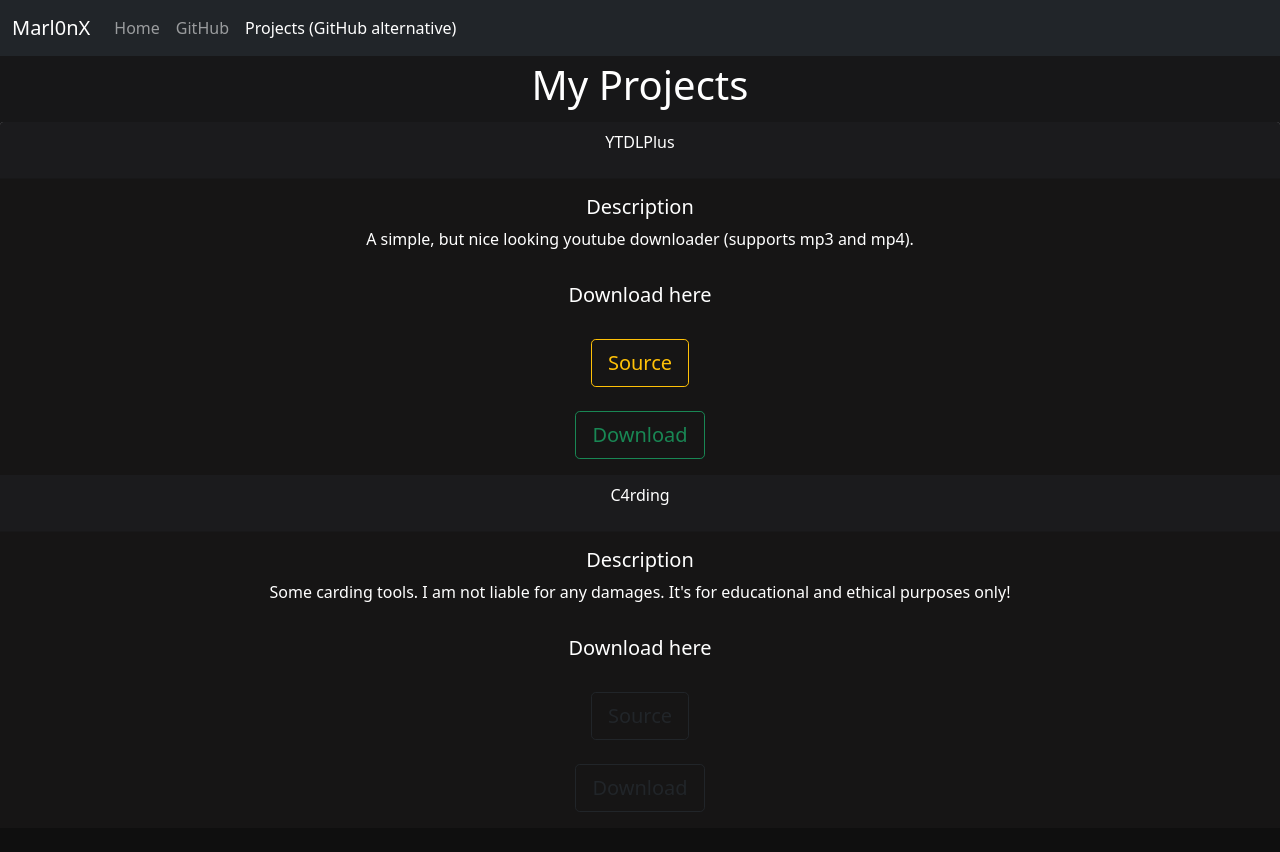
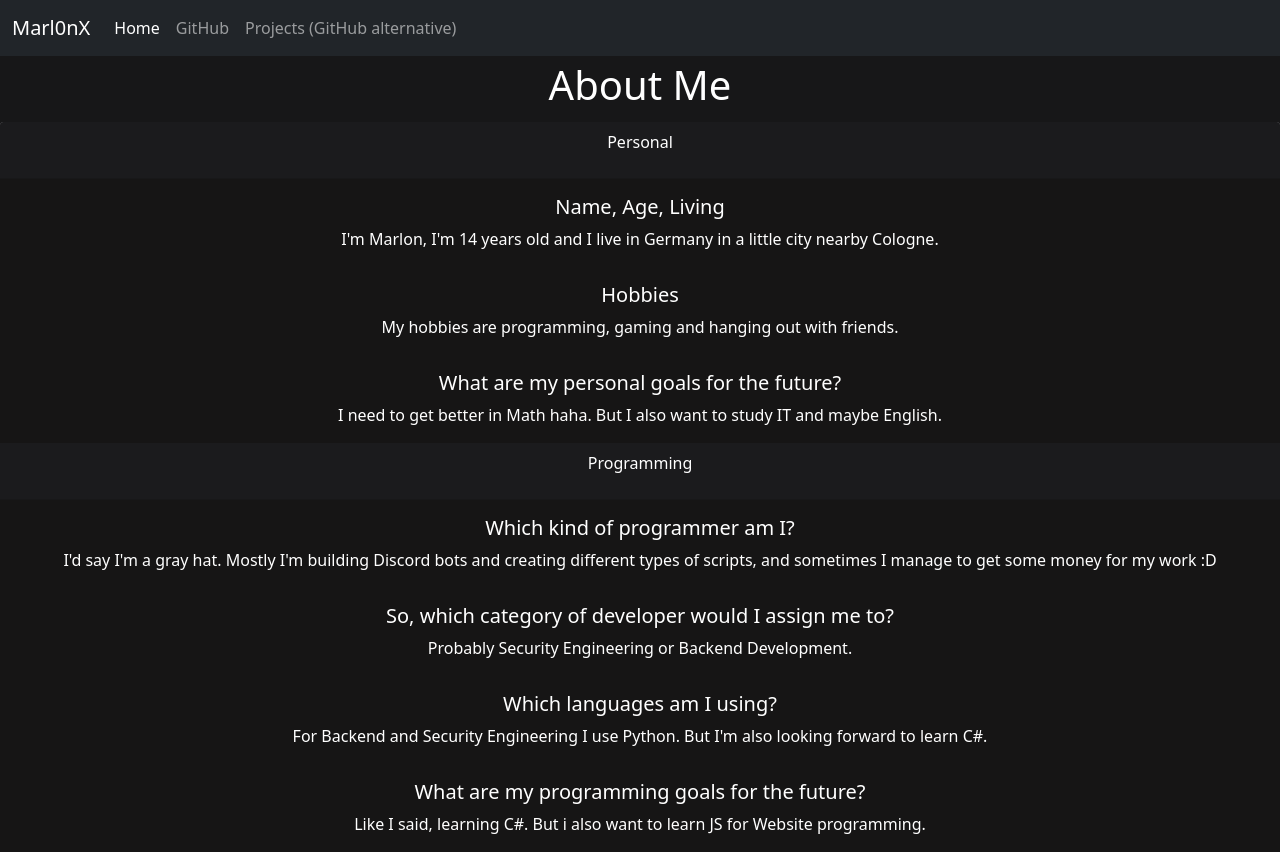
Before and after one commit to marl0nx/about_me, a plain HTML site: page index.html in a window 1280 px wide. Before the commit the page ends 828 px from the top, so only its background shows below. Drawn offline with nearby package versions, Linux system fonts and the light colour scheme.

Commit message:
Update index.html

```diff
--- a/index.html
+++ b/index.html
@@ -2,7 +2,12 @@
     <title>Marl0nX</title>
     <link href="https://cdn.jsdelivr.net/npm/bootstrap@5.1.3/dist/css/bootstrap.min.css" rel="stylesheet" integrity="sha384-1BmE4kWBq78iYhFldvKuhfTAU6auU8tT94WrHftjDbrCEXSU1oBoqyl2QvZ6jIW3" crossorigin="anonymous">
     <link rel="stylesheet" href="https://cdnjs.cloudflare.com/ajax/libs/font-awesome/4.7.0/css/font-awesome.min.css">
-    <link rel="stylesheet" href="../css/projects/style.css">
+    <link rel="stylesheet" href="css/style.css">
+    <meta content="Marl0nX" property="og:title" />
+    <meta content="My official website. You will find some information about me and my projects." property="og:description" />
+    <meta content="https://marl0nx.github.io/about_me/" property="og:url" />
+    <meta content="https://cdn.discordapp.com/avatars/875067866670575626/5fce0322d79481fee3c619d71cab929e.webp?size=128" property="og:image" />
+    <meta content="#101021" data-react-helmet="true" name="theme-color" />
 </head>
 
 <body>
@@ -15,48 +20,53 @@
           </button>
           <div class="collapse navbar-collapse" id="navbarNavAltMarkup">
             <div class="navbar-nav">
-              <a class="nav-link" href="https://marl0nx.github.io/about_me">Home</a>
+              <a class="nav-link active" aria-current="page" href="">Home</a>
               <a class="nav-link" href="https://github.com/marl0nx">GitHub</a>
-              <a class="nav-link active" aria-current="page" href="">Projects (GitHub alternative)</a>
+              <a class="nav-link" href="https://marl0nx.github.io/about_me/projects">Projects (GitHub alternative)</a>
             </div>
           </div>
         </div>
       </nav>
 
       <div class="part1">
-        <h1 class="text-center" style="padding-top: 5px; padding-bottom: 5px;">My Projects</h1>
+        <h1 class="text-center" style="padding-top: 5px; padding-bottom: 5px;">About Me</h1>
 
         <div class="card text-center" style="border: 0px; border-color: rgb(27, 27, 29);">
             <div class="card-header" style="background-color: rgb(27, 27, 29);">
-              <p style="color: white;">YTDLPlus</p>
+              <p style="color: white;">Personal</p>
             </div>
             <div class="card-body" style="background-color: rgb(22, 21, 21);">
-              <h5 class="card-title" style="color: white;">Description</h5>
-              <p class="card-text" style="color: white;">A simple, but nice looking youtube downloader (supports mp3 and mp4).</p>
+              <h5 class="card-title" style="color: white;">Name, Age, Living</h5>
+              <p class="card-text" style="color: white;">I'm Marlon, I'm 14 years old and I live in Germany in a little city nearby Cologne.</p>
             </div>
             <div class="card-body" style="background-color: rgb(22, 21, 21);">
-                <h5 class="card-title" style="color: white;">Download here</h5>
-                <br>
-                <a href="https://github.com/marl0nx/ytdlplus"><button type="button" class="btn btn-outline-warning btn-lg btn-block">Source</button></a>
-                <br>
-                <br>
-                <a href="https://github.com/marl0nx/ytdlplus/archive/refs/heads/main.zip"><button type="button" class="btn btn-outline-success btn-lg btn-block">Download</button></a>
-            </div>
-            <div class="card-header" style="background-color: rgb(27, 27, 29);">
-              <p style="color: white;">C4rding</p>
+                <h5 class="card-title" style="color: white;">Hobbies</h5>
+                <p class="card-text" style="color: white;">My hobbies are programming, gaming and hanging out with friends.</p>
             </div>
             <div class="card-body" style="background-color: rgb(22, 21, 21);">
-              <h5 class="card-title" style="color: white;">Description</h5>
-              <p class="card-text" style="color: white;">Some carding tools. I am not liable for any damages. It's for educational and ethical purposes only!</p>
+              <h5 class="card-title" style="color: white;">What are my personal goals for the future?</h5>
+              <p class="card-text" style="color: white;">I need to get better in Math haha. But I also want to study IT and maybe English.</p>
+            </div>
+
+            <div class="card-header" style="background-color: rgb(27, 27, 29);">
+              <p style="color: white;">Programming</p>
             </div>
             <div class="card-body" style="background-color: rgb(22, 21, 21);">
-                <h5 class="card-title" style="color: white;">Download here</h5>
-                <br>
-                <a href=""><button type="button" class="btn btn-outline-dark btn-lg btn-block">Source</button></a>
-                <br>
-                <br>
-                <a href=""><button type="button" class="btn btn-outline-dark btn-lg btn-block">Download</button></a>
+              <h5 class="card-title" style="color: white;">Which kind of programmer am I?</h5>
+              <p class="card-text" style="color: white;">I'd say I'm a gray hat. Mostly I'm building Discord bots and creating different types of scripts, and sometimes I manage to get some money for my work :D</p>
             </div>
+            <div class="card-body" style="background-color: rgb(22, 21, 21);">
+                <h5 class="card-title" style="color: white;">So, which category of developer would I assign me to?</h5>
+                <p class="card-text" style="color: white;">Probably Security Engineering or Backend Development.</p>
+            </div>
+            <div class="card-body" style="background-color: rgb(22, 21, 21);">
+                <h5 class="card-title" style="color: white;">Which languages am I using?</h5>
+                <p class="card-text" style="color: white;">For Backend and Security Engineering I use Python. But I'm also looking forward to learn C#.</p>
+            </div>
+            <div class="card-body" style="background-color: rgb(22, 21, 21);">
+              <h5 class="card-title" style="color: white;">What are my programming goals for the future?</h5>
+              <p class="card-text" style="color: white;">Like I said, learning C#. But i also want to learn JS for Website programming.</p>
+          </div>
           </div>
 
 
```
